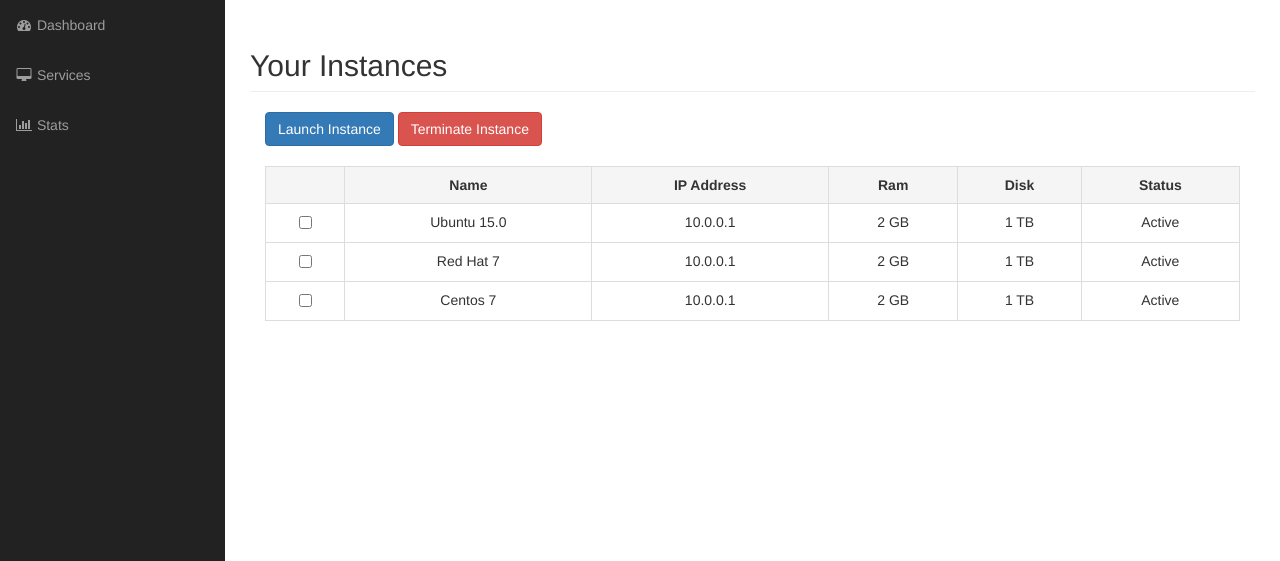
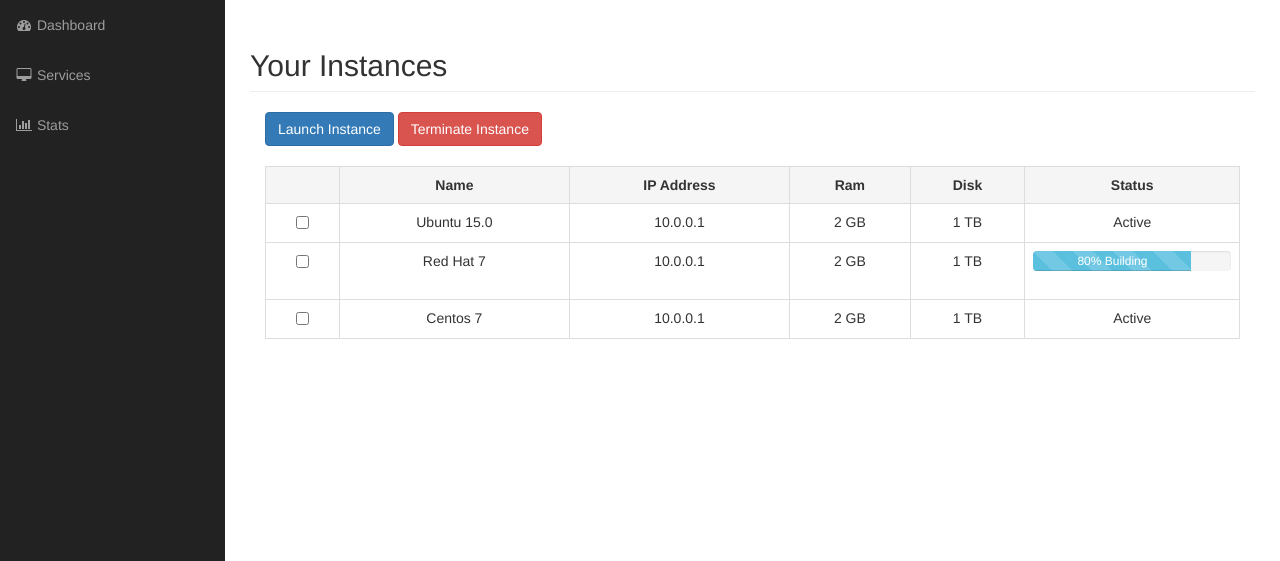
Before and after one commit to adityaup22/Cloop, a PHP site: page /instance.php in a window 1280 px wide. Shown: the part 51-612 px from the top of the page. Run offline with PHP 8.4, Linux system fonts and the light colour scheme; the visitor is signed in with stand-in values (Sample User, id 1).

Commit message:
progress bar
now the important thing is this progress bar must be maintained by
python script ... idea triger the script every 10 sec and check the
status of installation . now this staus must be kept in the DB and read
by the php .... rest is onto you buddy .. do whatever you want to do

```diff
--- a/instance.php
+++ b/instance.php
@@ -231,7 +231,11 @@ confirm_logged_in();
                 <td>10.0.0.1</td>
                 <td>2 GB</td>
                 <td>1 TB</td>
-                <td>Active</td>
+                <td><div class="progress">
+  <div class="progress-bar progress-bar-info progress-bar-striped" role="progressbar"
+  aria-valuenow="80" aria-valuemin="0" aria-valuemax="100" style="width:80%">
+    80% Building
+  </div></td>     <!--this progress bar can be displayed when instance is building and its progress can be varied by changing its "width" so it must be managed by the script and continuously script must be triggred to check the progress and width must be adjusted... --->
                </tr>
                <tr>
                	<td><input type="checkbox" form="iform" value="3"></td>
```
